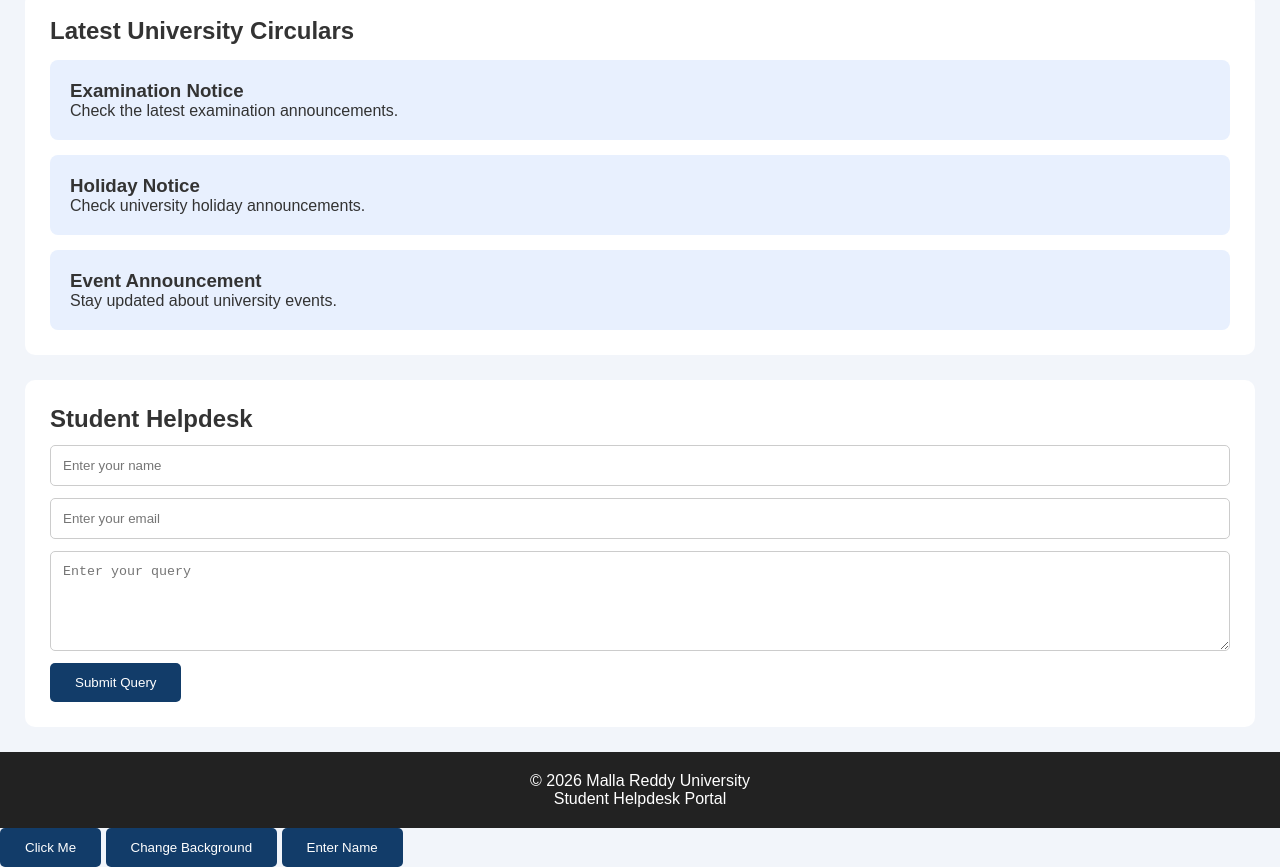
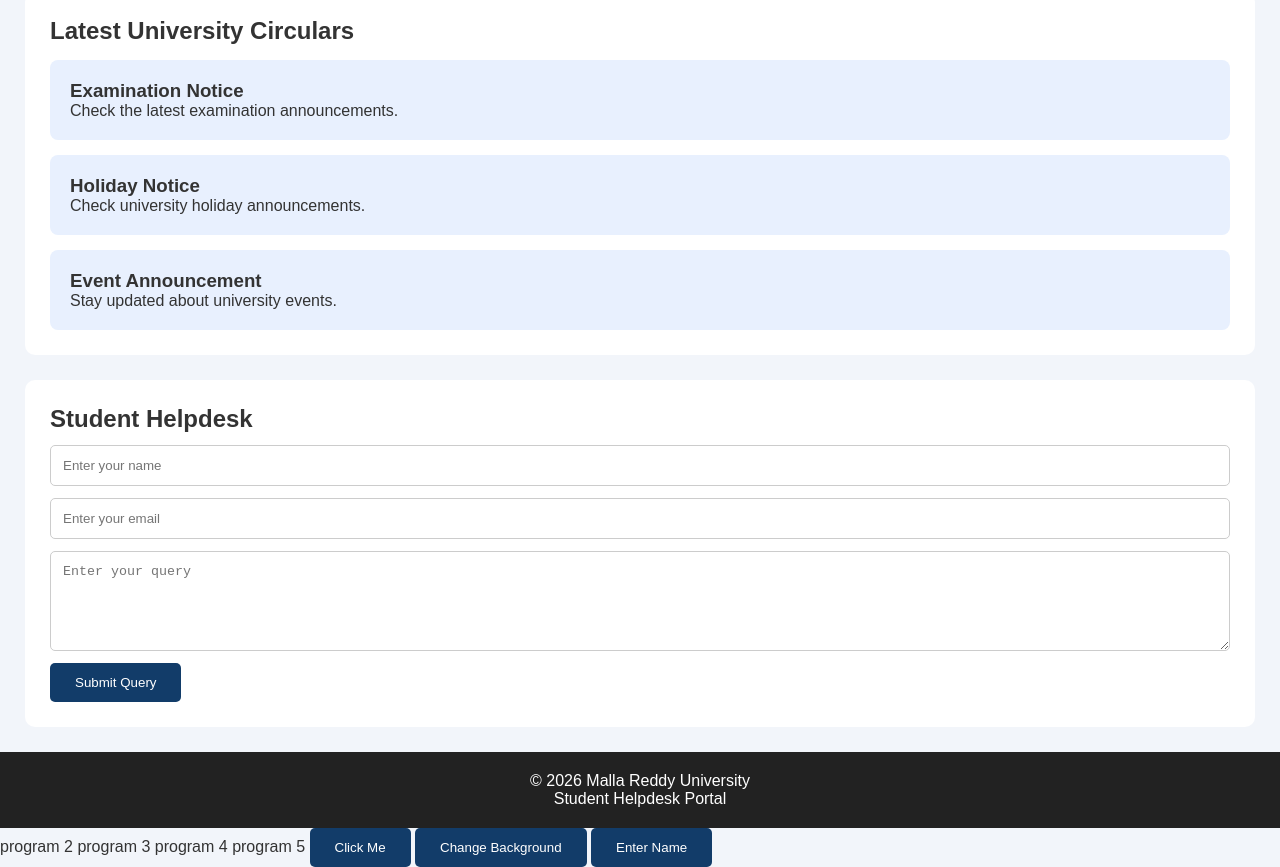
Before and after one commit to kumarchowdhary24/UIWD, a plain HTML site: page index.html in a window 1280 px wide. Shown: the part 327-1194 px from the top of the page. Drawn offline with Linux system fonts and the light colour scheme.

```diff
--- a/index.html
+++ b/index.html
@@ -71,7 +71,10 @@
         <p>Student Helpdesk Portal</p>
     </footer>
 
-
+    <a herf=case study-2>program 2</a>
+    <a herf=case study-3>program 3</a>
+    <a herf=case study-4>program 4</a>
+    <a herf=case study-5>program 5</a>
       <button onclick="showMessage()">Click Me</button>
 
       <button onclick="changeColor()">Change Background</button>
```
